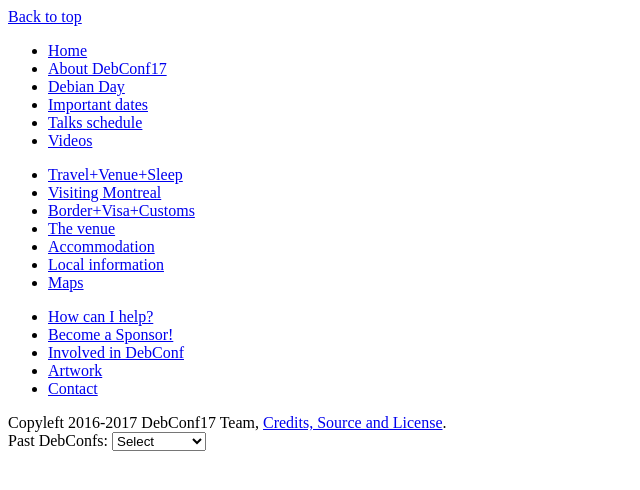
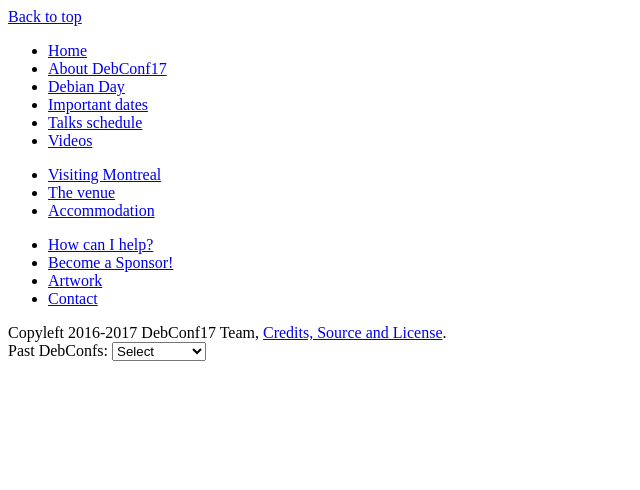
Before and after one commit to lamby/dc17.dc.o, a Django app: template templates/footer.html in a window 1280 px wide. Shown: the top 490 px of the page, without its empty margins (0-640 px from the left). Run offline with Django 3.2, Linux system fonts and the light colour scheme; the template is opened without the code that fills it, so the values that code supplies are empty; parts of the project's set-up code (start-up, migrations or seed data) failed here and were passed over.

Commit message:
More adjustments to footer, remove noop links

```diff
--- a/templates/footer.html
+++ b/templates/footer.html
@@ -18,22 +18,17 @@
             </div>
             <div class="col-lg-3">
                 <ul class="list-unstyled">
-                    <li><a href="#">Travel+Venue+Sleep</a></li>
                     <li><a href="{% url 'wafer_page' 'about/visiting-montreal' %}">Visiting Montreal</a></li>
-                    <li><a href="#">Border+Visa+Customs</a></li>
-                    <li><a href="#">The venue</a></li>
-                    <li><a href="#">Accommodation</a></li>
-                    <li><a href="#">Local information</a></li>
-                    <li><a href="#">Maps</a></li>
+                    <li><a href="https://wiki.debconf.org/wiki/DebConf17/Venue">The venue</a></li>
+                    <li><a href="https://wiki.debconf.org/wiki/DebConf17/Accomodation">Accommodation</a></li>
                 </ul>
             </div>
             <div class="col-lg-3">
                 <ul class="list-unstyled">
-                    <li><a href="#">How can I help?</a></li>
+                    <li><a href="https://wiki.debconf.org/wiki/DebConf17/Volunteer">How can I help?</a></li>
                     <li><a href="{% url 'wafer_page' 'sponsors/become-a-sponsor' %}">Become a Sponsor!</a></li>
-                    <li><a href="#">Involved in DebConf</a></li>
                     <li><a href="https://wiki.debconf.org/wiki/DebConf17/Artwork">Artwork</a></li>
-                    <li><a href="/contact">Contact</a></li>
+                    <li><a href="{% url 'wafer_page' 'about/debconf' %}">Contact</a></li>
                 </ul>
             </div>
             <div class="col-lg-3 logos">
```
